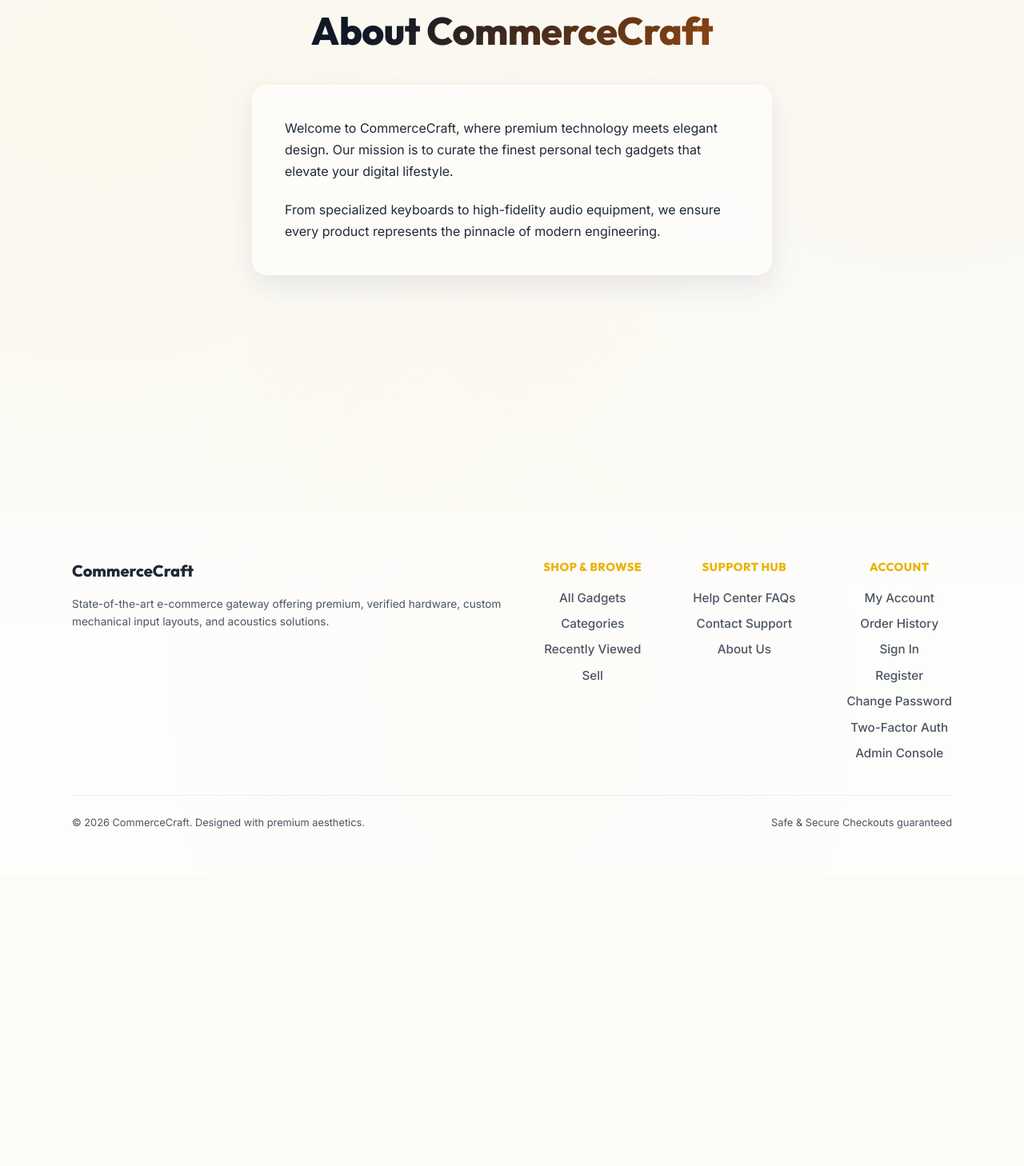
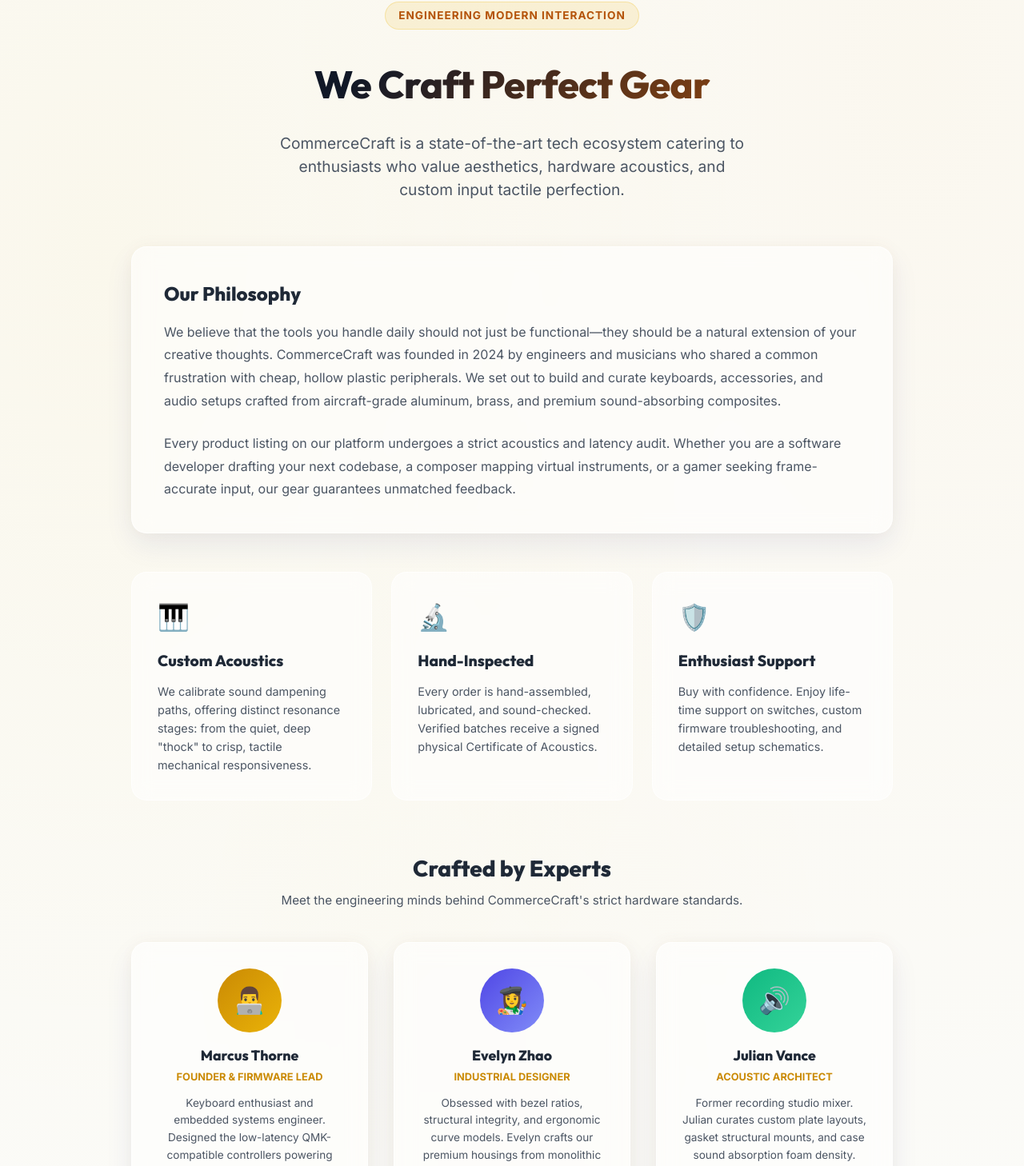
Before and after one commit to abdulrahman2202/CommerceCraft, a React (Vite) app in the folder frontend/ecommerce-app/: page /about in a window 1280 px wide. Shown: the part 134-1592 px from the top of the page at 80% size. Before the commit the page ends 1228 px from the top, so only its background shows below. Built offline with nearby package versions, Linux system fonts and the light colour scheme.

Commit message:
About section is added with more content

```diff
--- a/frontend/ecommerce-app/src/pages/About.jsx
+++ b/frontend/ecommerce-app/src/pages/About.jsx
@@ -2,20 +2,103 @@ import React from 'react';
 
 function About() {
     return (
-        <main className="page-container min-h-screen">
-            <div style={{ width: '100%', maxWidth: '800px', margin: '0 auto', padding: '0 1rem' }}>
-                <h1 className="gradient-title">
-                    About CommerceCraft
-                </h1>
+        <main className="page-container" style={{ minHeight: '100vh', width: '100%' }}>
+            <div style={{ width: '100%', maxWidth: '1000px', margin: '0 auto', padding: '0 1.5rem', textAlign: 'left' }}>
 
-                <div className="premium-card" style={{ maxWidth: '650px', margin: '2rem auto 0 auto', lineHeight: '1.7' }}>
-                    <p style={{ marginBottom: '1.25rem' }}>
-                        Welcome to CommerceCraft, where premium technology meets elegant design. Our mission is to curate the finest personal tech gadgets that elevate your digital lifestyle.
-                    </p>
-                    <p>
-                        From specialized keyboards to high-fidelity audio equipment, we ensure every product represents the pinnacle of modern engineering.
+                {/* Header */}
+                <div style={{ marginBottom: '3.5rem', textAlign: 'center' }}>
+                    <span className="hero-badge">Engineering Modern Interaction</span>
+                    <h1 className="gradient-title" style={{ marginTop: '0.5rem' }}>We Craft Perfect Gear</h1>
+                    <p style={{ color: 'var(--text-muted)', fontSize: '1.2rem', maxWidth: '600px', margin: '0 auto' }}>
+                        CommerceCraft is a state-of-the-art tech ecosystem catering to enthusiasts who value aesthetics, hardware acoustics, and custom input tactile perfection.
                     </p>
                 </div>
+
+                {/* Core Philosophy Card */}
+                <div className="premium-card" style={{ margin: '0 0 3rem 0', width: '100%', maxWidth: 'none' }}>
+                    <h2 style={{ fontSize: '1.5rem', fontWeight: 800, color: 'var(--text-main)', marginBottom: '1rem' }}>
+                        Our Philosophy
+                    </h2>
+                    <p style={{ color: 'var(--text-muted)', fontSize: '1rem', lineHeight: '1.8', marginBottom: '1.5rem' }}>
+                        We believe that the tools you handle daily should not just be functional—they should be a natural extension of your creative thoughts. CommerceCraft was founded in 2024 by engineers and musicians who shared a common frustration with cheap, hollow plastic peripherals. We set out to build and curate keyboards, accessories, and audio setups crafted from aircraft-grade aluminum, brass, and premium sound-absorbing composites.
+                    </p>
+                    <p style={{ color: 'var(--text-muted)', fontSize: '1rem', lineHeight: '1.8' }}>
+                        Every product listing on our platform undergoes a strict acoustics and latency audit. Whether you are a software developer drafting your next codebase, a composer mapping virtual instruments, or a gamer seeking frame-accurate input, our gear guarantees unmatched feedback.
+                    </p>
+                </div>
+
+                {/* Responsive 3-Column Highlights Grid */}
+                <div className="categories-grid" style={{ margin: '0 0 4rem 0', gridTemplateColumns: 'repeat(auto-fit, minmax(280px, 1fr))' }}>
+                    <div className="category-card" style={{ padding: '2rem', textAlign: 'left' }}>
+                        <span style={{ fontSize: '2rem', display: 'block', marginBottom: '1rem' }}>🎹</span>
+                        <h3 style={{ fontSize: '1.2rem', fontWeight: 700, margin: '0 0 0.75rem 0', color: 'var(--text-main)' }}>Custom Acoustics</h3>
+                        <p style={{ fontSize: '0.9rem', color: 'var(--text-muted)', lineHeight: '1.6', margin: 0 }}>
+                            We calibrate sound dampening paths, offering distinct resonance stages: from the quiet, deep "thock" to crisp, tactile mechanical responsiveness.
+                        </p>
+                    </div>
+
+                    <div className="category-card" style={{ padding: '2rem', textAlign: 'left' }}>
+                        <span style={{ fontSize: '2rem', display: 'block', marginBottom: '1rem' }}>🔬</span>
+                        <h3 style={{ fontSize: '1.2rem', fontWeight: 700, margin: '0 0 0.75rem 0', color: 'var(--text-main)' }}>Hand-Inspected</h3>
+                        <p style={{ fontSize: '0.9rem', color: 'var(--text-muted)', lineHeight: '1.6', margin: 0 }}>
+                            Every order is hand-assembled, lubricated, and sound-checked. Verified batches receive a signed physical Certificate of Acoustics.
+                        </p>
+                    </div>
+
+                    <div className="category-card" style={{ padding: '2rem', textAlign: 'left' }}>
+                        <span style={{ fontSize: '2rem', display: 'block', marginBottom: '1rem' }}>🛡️</span>
+                        <h3 style={{ fontSize: '1.2rem', fontWeight: 700, margin: '0 0 0.75rem 0', color: 'var(--text-main)' }}>Enthusiast Support</h3>
+                        <p style={{ fontSize: '0.9rem', color: 'var(--text-muted)', lineHeight: '1.6', margin: 0 }}>
+                            Buy with confidence. Enjoy life-time support on switches, custom firmware troubleshooting, and detailed setup schematics.
+                        </p>
+                    </div>
+                </div>
+
+                {/* Team Section */}
+                <div style={{ marginBottom: '2rem' }}>
+                    <h2 style={{ fontSize: '1.75rem', fontWeight: 800, color: 'var(--text-main)', marginBottom: '0.5rem', textAlign: 'center' }}>
+                        Crafted by Experts
+                    </h2>
+                    <p style={{ color: 'var(--text-muted)', textAlign: 'center', marginBottom: '2.5rem', fontSize: '0.95rem' }}>
+                        Meet the engineering minds behind CommerceCraft's strict hardware standards.
+                    </p>
+
+                    <div style={{ display: 'flex', gap: '2rem', flexWrap: 'wrap' }}>
+                        <div className="premium-card" style={{ flex: '1 1 280px', margin: 0, padding: '2rem', textAlign: 'center' }}>
+                            <div style={{ width: '80px', height: '80px', borderRadius: '50%', background: 'linear-gradient(135deg, var(--accent) 0%, var(--accent-light) 100%)', margin: '0 auto 1rem auto', display: 'flex', alignItems: 'center', justifyContent: 'center', fontSize: '2rem', color: 'white' }}>
+                                👨‍💻
+                            </div>
+                            <h4 style={{ fontSize: '1.1rem', fontWeight: 700, margin: '0 0 0.25rem 0' }}>Marcus Thorne</h4>
+                            <span style={{ fontSize: '0.8rem', color: 'var(--accent)', fontWeight: 600, display: 'block', marginBottom: '0.75rem', textTransform: 'uppercase' }}>Founder & Firmware Lead</span>
+                            <p style={{ fontSize: '0.85rem', color: 'var(--text-muted)', margin: 0, lineHeight: '1.6' }}>
+                                Keyboard enthusiast and embedded systems engineer. Designed the low-latency QMK-compatible controllers powering our top-tier boards.
+                            </p>
+                        </div>
+
+                        <div className="premium-card" style={{ flex: '1 1 280px', margin: 0, padding: '2rem', textAlign: 'center' }}>
+                            <div style={{ width: '80px', height: '80px', borderRadius: '50%', background: 'linear-gradient(135deg, #4f46e5 0%, #818cf8 100%)', margin: '0 auto 1rem auto', display: 'flex', alignItems: 'center', justifyContent: 'center', fontSize: '2rem', color: 'white' }}>
+                                👩‍🎨
+                            </div>
+                            <h4 style={{ fontSize: '1.1rem', fontWeight: 700, margin: '0 0 0.25rem 0' }}>Evelyn Zhao</h4>
+                            <span style={{ fontSize: '0.8rem', color: 'var(--accent)', fontWeight: 600, display: 'block', marginBottom: '0.75rem', textTransform: 'uppercase' }}>Industrial Designer</span>
+                            <p style={{ fontSize: '0.85rem', color: 'var(--text-muted)', margin: 0, lineHeight: '1.6' }}>
+                                Obsessed with bezel ratios, structural integrity, and ergonomic curve models. Evelyn crafts our premium housings from monolithic aluminum billets.
+                            </p>
+                        </div>
+
+                        <div className="premium-card" style={{ flex: '1 1 280px', margin: 0, padding: '2rem', textAlign: 'center' }}>
+                            <div style={{ width: '80px', height: '80px', borderRadius: '50%', background: 'linear-gradient(135deg, #10b981 0%, #34d399 100%)', margin: '0 auto 1rem auto', display: 'flex', alignItems: 'center', justifyContent: 'center', fontSize: '2rem', color: 'white' }}>
+                                🔊
+                            </div>
+                            <h4 style={{ fontSize: '1.1rem', fontWeight: 700, margin: '0 0 0.25rem 0' }}>Julian Vance</h4>
+                            <span style={{ fontSize: '0.8rem', color: 'var(--accent)', fontWeight: 600, display: 'block', marginBottom: '0.75rem', textTransform: 'uppercase' }}>Acoustic Architect</span>
+                            <p style={{ fontSize: '0.85rem', color: 'var(--text-muted)', margin: 0, lineHeight: '1.6' }}>
+                                Former recording studio mixer. Julian curates custom plate layouts, gasket structural mounts, and case sound absorption foam density.
+                            </p>
+                        </div>
+                    </div>
+                </div>
+
             </div>
         </main>
     );
```
